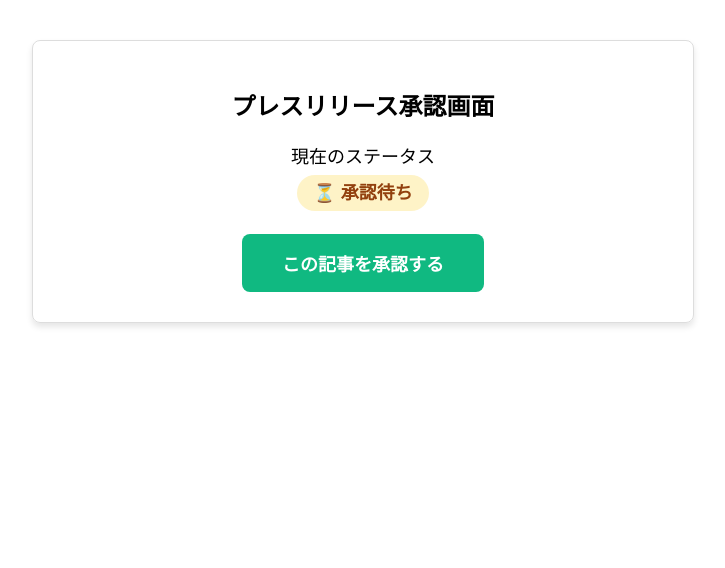
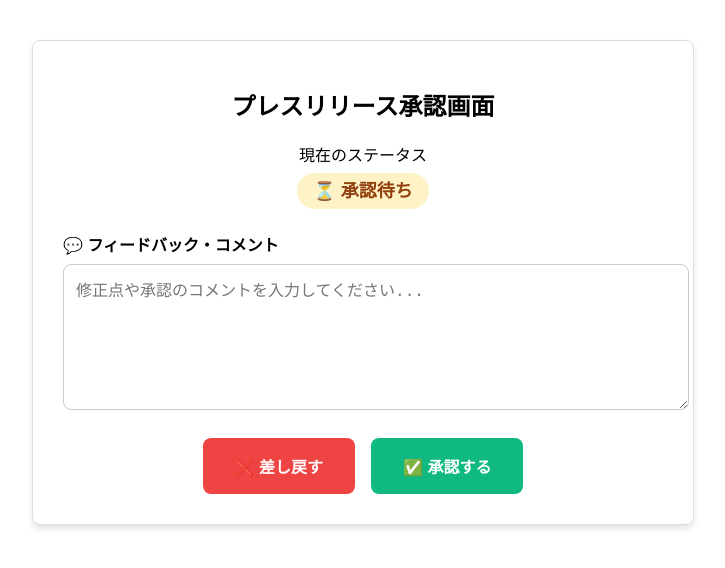
Before and after one commit to enari-k/Pr_times_hackathon, a Next.js app in the folder webapp/nextjs/: page /approve in a window 1280 px wide. Shown: the top 568 px of the page, without its empty margins (277-1002 px from the left). Built offline with nearby package versions, Linux system fonts and the light colour scheme.

Commit message:
コメントと差し戻しを実装しました

```diff
--- a/webapp/nextjs/app/api/mock-status/route.ts
+++ b/webapp/nextjs/app/api/mock-status/route.ts
@@ -1,25 +1,37 @@
 // app/api/mock-status/route.ts
 import { NextResponse } from 'next/server';
 
-// サーバーのメモリ上にステータスを保持する（PM2が動いている限り記憶されます）
-const globalStore = globalThis as unknown as { currentStatus: string };
+// 🌟 コメントも一緒に保存できるように拡張
+const globalStore = globalThis as unknown as { currentStatus: string; currentComment: string };
 if (!globalStore.currentStatus) {
-  globalStore.currentStatus = 'draft'; // 初期状態は下書き
+  globalStore.currentStatus = 'draft';
+  globalStore.currentComment = '';
 }
 
-// ステータスを取得する
 export async function GET() {
-  return NextResponse.json({ status: globalStore.currentStatus });
+  return NextResponse.json({
+    status: globalStore.currentStatus,
+    comment: globalStore.currentComment
+  });
 }
 
-// 承認する（ステータスを approved にする）
-export async function POST() {
-  globalStore.currentStatus = 'approved';
-  return NextResponse.json({ status: globalStore.currentStatus });
+// 🌟 JSONでステータスとコメントを受け取るように変更
+export async function POST(req: Request) {
+  try {
+    const body = await req.json();
+    globalStore.currentStatus = body.status || 'approved';
+    if (body.comment !== undefined) {
+      globalStore.currentComment = body.comment;
+    }
+    return NextResponse.json({ status: globalStore.currentStatus, comment: globalStore.currentComment });
+  } catch (e) {
+    globalStore.currentStatus = 'approved';
+    return NextResponse.json({ status: globalStore.currentStatus, comment: globalStore.currentComment });
+  }
 }
 
-// 編集されたら下書きに戻す（必要に応じて）
 export async function PUT() {
   globalStore.currentStatus = 'draft';
-  return NextResponse.json({ status: globalStore.currentStatus });
+  // 編集開始でdraftに戻っても、コメントは「修正指示」として残しておく
+  return NextResponse.json({ status: globalStore.currentStatus, comment: globalStore.currentComment });
 }
--- a/webapp/nextjs/app/approve/page.tsx
+++ b/webapp/nextjs/app/approve/page.tsx
@@ -1,29 +1,43 @@
+// app/approve/page.tsx
 'use client';
 
-import React from 'react';
+import React, { useState, useEffect } from 'react';
 import { useQuery, useMutation, useQueryClient } from '@tanstack/react-query';
 
 export default function ApprovePage() {
   const queryClient = useQueryClient();
+  const [comment, setComment] = useState(''); // 🌟 コメント用のState
 
-  // 現在のステータスを取得
+  // 現在のステータスとコメントを取得（3秒ごとに自動更新）
   const { data, isPending } = useQuery({
     queryKey: ['mock-status'],
     queryFn: async () => {
       const res = await fetch('/api/mock-status');
       return res.json();
     },
+    refetchInterval: 3000,
   });
 
-  // 承認APIを叩く
-  const { mutate: approve, isPending: isApproving } = useMutation({
-    mutationFn: async () => {
-      const res = await fetch('/api/mock-status', { method: 'POST' });
-      if (!res.ok) throw new Error('承認失敗');
+  // 他の人が書いたコメントがあれば入力欄にセットする
+  useEffect(() => {
+    if (data?.comment !== undefined && comment === '') {
+      setComment(data.comment);
+    }
+  }, [data?.comment]);
+
+  // 🌟 ステータスとコメントを同時に送信する処理
+  const { mutate: updateStatus, isPending: isUpdating } = useMutation({
+    mutationFn: async ({ status, text }: { status: string, text: string }) => {
+      const res = await fetch('/api/mock-status', {
+        method: 'POST',
+        headers: { 'Content-Type': 'application/json' },
+        body: JSON.stringify({ status, comment: text })
+      });
+      if (!res.ok) throw new Error('送信失敗');
       return res.json();
     },
     onSuccess: () => {
-      alert('記事を承認しました！');
+      alert('処理が完了しました！エディタ画面を確認してください。');
       queryClient.invalidateQueries({ queryKey: ['mock-status'] });
     },
   });
@@ -31,34 +45,56 @@ export default function ApprovePage() {
   if (isPending) return <div style={{ padding: 40, textAlign: 'center' }}>読み込み中...</div>;
 
   const isApproved = data?.status === 'approved';
+  const isRejected = data?.status === 'rejected';
 
   return (
     <div style={{ maxWidth: '600px', margin: '40px auto', padding: '30px', border: '1px solid #ddd', borderRadius: '8px', boxShadow: '0 4px 6px rgba(0,0,0,0.1)', fontFamily: 'sans-serif' }}>
       <h1 style={{ fontSize: '24px', fontWeight: 'bold', marginBottom: '20px', textAlign: 'center' }}>プレスリリース承認画面</h1>
 
       <div style={{ textAlign: 'center', marginBottom: '30px' }}>
-        <p style={{ fontSize: '18px', marginBottom: '10px' }}>現在のステータス</p>
+        <p style={{ fontSize: '16px', marginBottom: '10px' }}>現在のステータス</p>
         <span style={{
           padding: '8px 16px', borderRadius: '999px', fontSize: '18px', fontWeight: 'bold',
-          backgroundColor: isApproved ? '#d1fae5' : '#fef3c7',
-          color: isApproved ? '#065f46' : '#92400e'
+          backgroundColor: isApproved ? '#d1fae5' : isRejected ? '#fee2e2' : '#fef3c7',
+          color: isApproved ? '#065f46' : isRejected ? '#991b1b' : '#92400e'
         }}>
-          {isApproved ? '✅ 承認済み' : '⏳ 承認待ち'}
+          {isApproved ? '✅ 承認済み' : isRejected ? '❌ 差し戻し' : '⏳ 承認待ち'}
         </span>
       </div>
 
-      <div style={{ textAlign: 'center' }}>
+      {/* 🌟 コメント入力欄 */}
+      <div style={{ marginBottom: '24px' }}>
+        <label style={{ display: 'block', fontWeight: 'bold', marginBottom: '8px' }}>💬 フィードバック・コメント</label>
+        <textarea
+          value={comment}
+          onChange={(e) => setComment(e.target.value)}
+          placeholder="修正点や承認のコメントを入力してください..."
+          style={{ width: '100%', height: '120px', padding: '12px', borderRadius: '8px', border: '1px solid #ccc', fontSize: '16px', outline: 'none' }}
+        />
+      </div>
+
+      {/* 🌟 ボタンを2つ（差し戻し・承認）に分ける */}
+      <div style={{ display: 'flex', gap: '16px', justifyContent: 'center' }}>
         <button
-          onClick={() => approve()}
-          disabled={isApproved || isApproving}
+          onClick={() => updateStatus({ status: 'rejected', text: comment })}
+          disabled={isUpdating}
           style={{
-            padding: '16px 40px', fontSize: '18px', fontWeight: 'bold', border: 'none', borderRadius: '8px',
-            cursor: (isApproved || isApproving) ? 'not-allowed' : 'pointer',
-            backgroundColor: isApproved ? '#9ca3af' : '#10b981', color: 'white',
-            transition: 'background-color 0.2s'
+            padding: '16px 32px', fontSize: '16px', fontWeight: 'bold', border: 'none', borderRadius: '8px', cursor: isUpdating ? 'not-allowed' : 'pointer',
+            backgroundColor: '#ef4444', color: 'white', opacity: isUpdating ? 0.6 : 1
           }}
         >
-          {isApproving ? '処理中...' : isApproved ? '承認完了' : 'この記事を承認する'}
+          ❌ 差し戻す
+        </button>
+
+        <button
+          onClick={() => updateStatus({ status: 'approved', text: comment })}
+          disabled={isUpdating}
+          style={{
+            padding: '16px 32px', fontSize: '16px', fontWeight: 'bold', border: 'none', borderRadius: '8px', cursor: isUpdating ? 'not-allowed' : 'pointer',
+            backgroundColor: '#10b981', color: 'white', opacity: isUpdating ? 0.6 : 1
+          }}
+        >
+          ✅ 承認する
         </button>
       </div>
     </div>
```
Also changed, not shown: webapp/nextjs/app/editor/page.tsx (+39 -48 lines).
